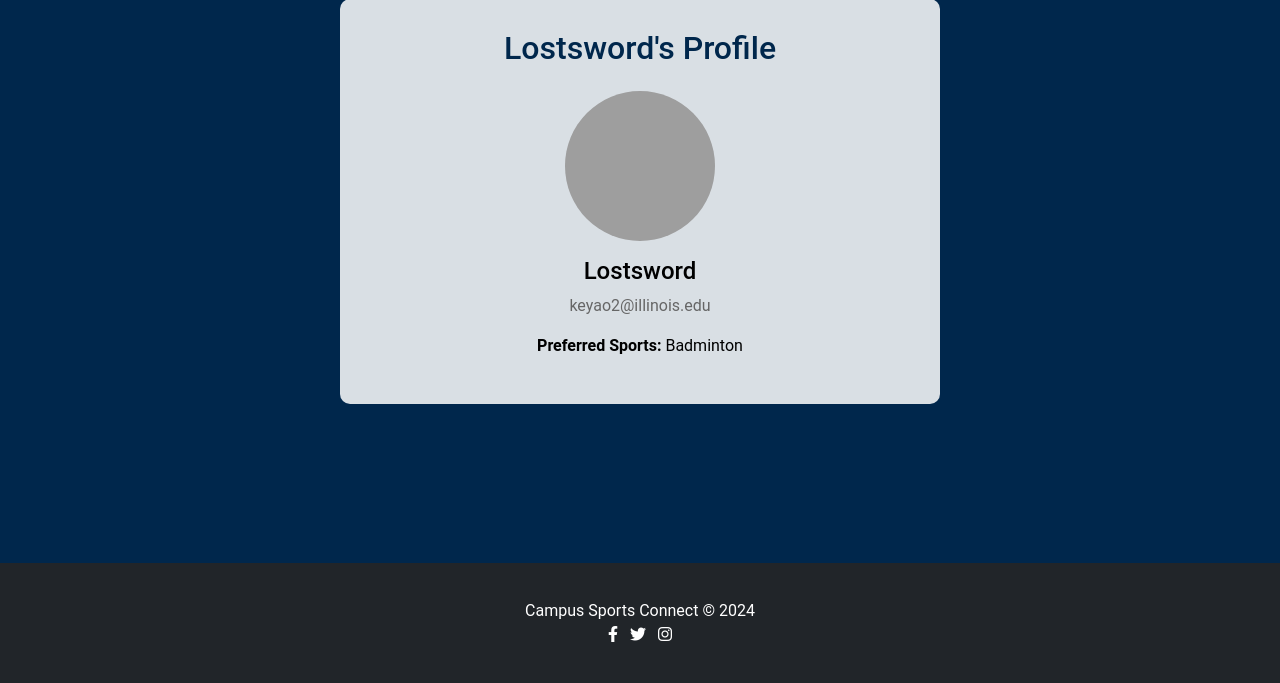
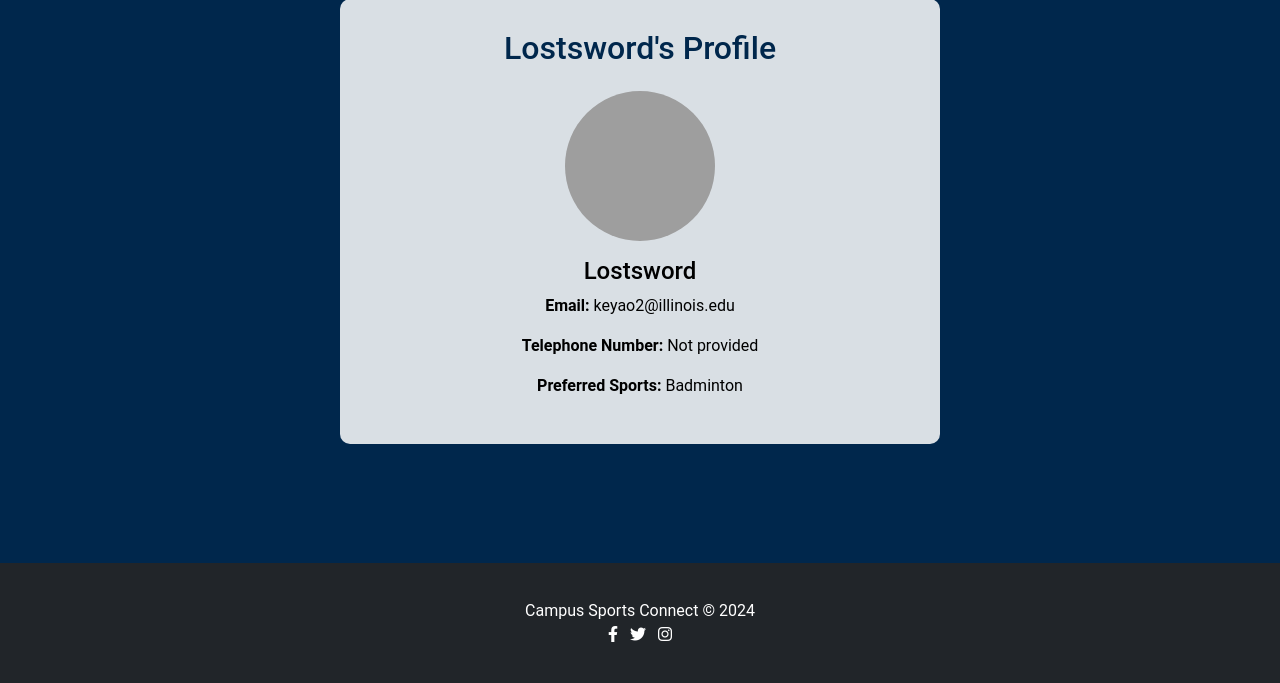
Before and after one commit to YueminYu/campus-sport-connect, a Flask app: page /user/4 in a window 1280 px wide. Shown: the part 117-800 px from the top of the page. Run offline with Flask 3, Linux system fonts and the light colour scheme; a user stored in the database is signed in; grey boxes are pictures that could not be loaded.

Commit message:
Added participant profile links and improved user registration

```diff
--- a/app/routes.py
+++ b/app/routes.py
@@ -78,7 +78,11 @@ def register():
         user = User(
             username=form.username.data,
             email=form.email.data,
-            password=hashed_password
+            telephone=form.telephone.data,  # Save telephone number
+            password=hashed_password,
+            preferred_sport=', '.join(
+                [sport for sport in ['Basketball', 'Football', 'Soccer', 'Badminton'] if getattr(form, sport.lower()).data]
+            )
         )
         db.session.add(user)
         db.session.commit()
--- a/app/templates/view_profile.html
+++ b/app/templates/view_profile.html
@@ -15,13 +15,29 @@
     </div>
 
     <div class="mt-3">
-        <h4 class="text-center">{{ user.username }}</h4>
-        <p class="text-center" style="color: #666;">{{ user.email }}</p>
+        <h4 class="text-center" style="color: #000;">{{ user.username }}</h4>
 
+        <!-- Display email -->
+        <p class="text-center" style="color: #000;">
+            <strong>Email:</strong> {{ user.email }}
+        </p>
+
+        <!-- Display telephone number -->
+        {% if user.telephone %}
+            <p class="text-center" style="color: #000;">
+                <strong>Telephone Number:</strong> {{ user.telephone }}
+            </p>
+        {% else %}
+            <p class="text-center" style="color: #000;">
+                <strong>Telephone Number:</strong> Not provided
+            </p>
+        {% endif %}
+
+        <!-- Display preferred sports -->
         {% if user.preferred_sport %}
-            <p class="text-center"><strong>Preferred Sports:</strong> {{ user.preferred_sport }}</p>
+            <p class="text-center" style="color: #000;"><strong>Preferred Sports:</strong> {{ user.preferred_sport }}</p>
         {% else %}
-            <p class="text-center"><em>No preferred sports listed.</em></p>
+            <p class="text-center" style="color: #000;"><em>No preferred sports listed.</em></p>
         {% endif %}
     </div>
 </div>
```
Also changed, not shown: app/forms.py (+9 -0 lines), app/templates/register.html (+6 -1 lines), app/templates/view_all_events.html (+15 -10 lines), app/static/uploads/avatars/89bfa84f47dd4789bdb9e48a41dfd751_LONG.jpg (added), instance/site.db.
